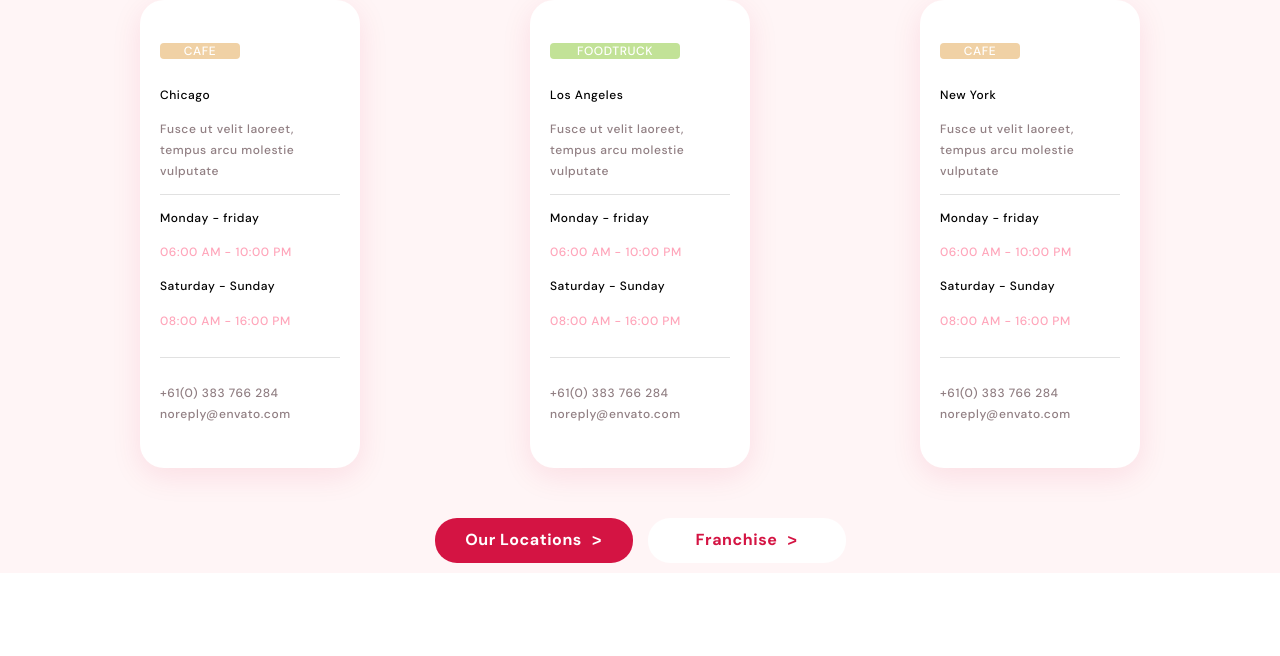
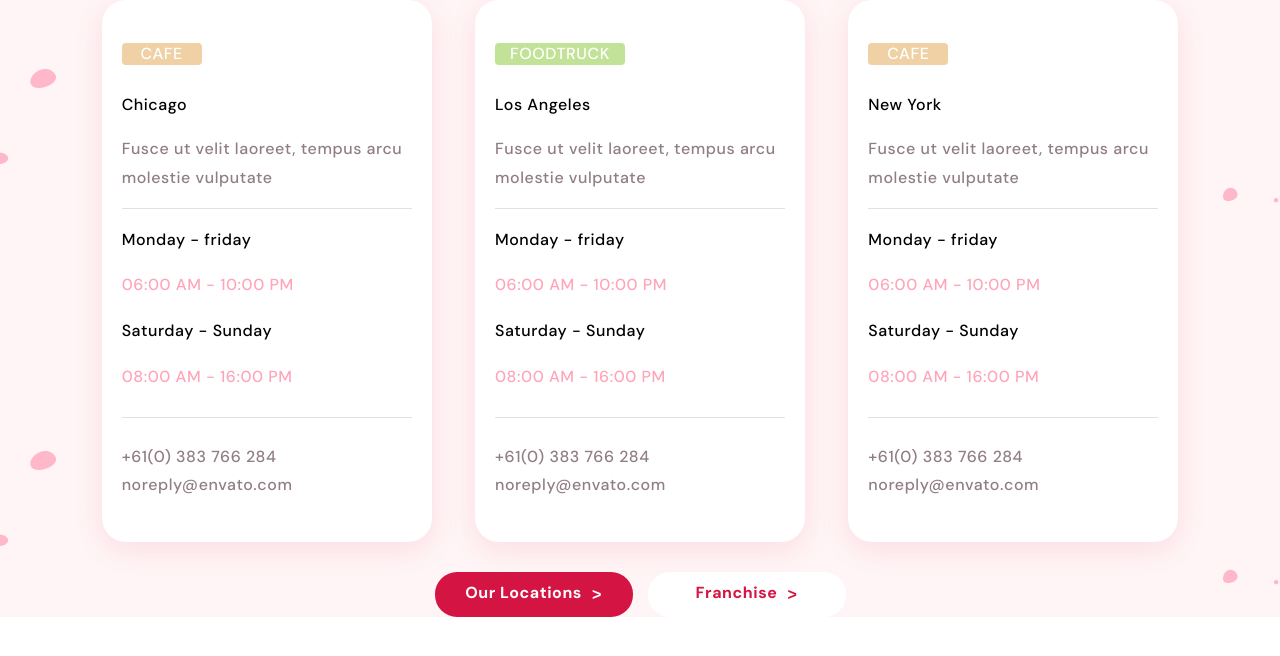
Before and after one commit to OleksandrBalashov/project, a website built with Parcel: page src/index.html in a window 1280 px wide. Built offline with nearby package versions, Linux system fonts and the light colour scheme.

Commit message:
finisging touches done

```diff
--- a/src/sass/components/_events.scss
+++ b/src/sass/components/_events.scss
@@ -10,6 +10,19 @@ margin-bottom: 30px;
 }
 .events-section{
     background-color: $events-section-bgc;
+    background-image: url(../images/events-section-bg-img.png);
+    @media screen and (min-device-pixel-ratio: 2),
+    screen and (min-resolution: 192dpi),
+    screen and (min-resolution: 2dppx) {
+        background-image: url("/images/events-section-bg-img@2x.png");
+        padding-bottom: 113px;
+        @media screen and (min-width: 767px) {
+            padding-bottom: 165px;
+        }
+    }
+
+
+
 }
 .events-list__container{
     padding: 43px 20px;
@@ -19,13 +32,31 @@ margin-bottom: 30px;
     box-shadow: 0px 8px 30px
     rgba(212, 20, 67, 0.1);
     border-radius: 24px;
+    height: auto;
     width: 220px;
-    height: auto;
-    margin-bottom: 20px;
+    margin-right: 0px;
+
+    &:not(:last-child){
+        margin-bottom: 20px;
+    }
+
+    @media screen and (min-width: 768px) {
+        &:not(:last-child){
+            margin-bottom: 0px;
+            margin-right: 20px;
+        }
+    }
+
+    @media screen and (min-width: 1200px) {
+        width: 330px;
+        &:not(:last-child){
+            margin-right: -50px;
+        }
+    }
 }
 .events-list__item__first-section{
-    border-bottom: 1px solid #E1E1E1
-}
+    border-bottom: 1px solid #E1E1E1;
+    }
 .events-list__item__first-section__cafe{
     margin: 0;
     width: 80px;
@@ -38,6 +69,10 @@ margin-bottom: 30px;
     text-transform: uppercase;
     font-weight: 500;
     line-height: 1.35;
+    @media screen and (min-width: 768px) {
+        font-size: 16px;
+    }
+
 }
 .events-list__item__first-section__foodtruck{
     margin: 0;
@@ -51,6 +86,12 @@ margin-bottom: 30px;
     text-transform: uppercase;
     font-weight: 500;
     line-height: 1.35;
+    @media screen and (min-width: 768px) {
+        font-size: 14px;
+    }
+    @media screen and (min-width: 1200px) {
+        font-size: 16px;
+    }
 }
 .events-list__item__first-section__first-row{
     margin-top: 25px;
@@ -58,11 +99,23 @@ margin-bottom: 30px;
     font-weight: 500;
     font-size: 12px;
     line-height: 1.86;
+    @media screen and (min-width: 768px) {
+        font-size: 14px;
+    }
+    @media screen and (min-width: 1200px) {
+        font-size: 16px;
+    }
 }
 .events-list__item__first-section__second-row{
     font-weight: 500;
     font-size: 12px;
     color:$secondary-text-color;
+    @media screen and (min-width: 768px) {
+        font-size: 14px;
+    }
+    @media screen and (min-width: 1200px) {
+        font-size: 16px;
+    }
 
 }
 .events-list__item__second-section{
@@ -72,12 +125,24 @@ margin-bottom: 30px;
     font-weight: 500;
     font-size: 12px;
     line-height: 1.86;
+    @media screen and (min-width: 768px) {
+        font-size: 14px;
+    }
+    @media screen and (min-width: 1200px) {
+        font-size: 16px;
+    }
 }
 .events-list__item__second-section__second-row{
     font-weight: 500;
     font-size: 12px;
     line-height: 1.86;
     color: $circle-bgc;
+    @media screen and (min-width: 768px) {
+        font-size: 14px;
+    }
+    @media screen and (min-width: 1200px) {
+        font-size: 16px;
+    }
 }
 .events-list__item__third-section{
     margin-top: 25px;
@@ -87,12 +152,24 @@ margin-bottom: 30px;
     font-weight: 500;
     font-size: 12px;
     color: $secondary-text-color;
+    @media screen and (min-width: 768px) {
+        font-size: 14px;
+    }
+    @media screen and (min-width: 1200px) {
+        font-size: 16px;
+    }
 }
 .events-list__item__third-section__second-row{
     @extend %link;
     font-weight: 500;
     font-size: 12px;
     color: $secondary-text-color;
+    @media screen and (min-width: 768px) {
+        font-size: 14px;
+    }
+    @media screen and (min-width: 1200px) {
+        font-size: 16px;
+    }
 }
 .event-section__btn-container{
     @extend %centered-flex;
@@ -107,20 +184,34 @@ margin-bottom: 30px;
     font-size: 16px;
     font-weight: bold;
     padding: 7.5px 0px;
-    margin-bottom: 10px;
+
 }
 .event-section__btn-container__first-btn{
     margin-right: 15px;
     background-color: $primary-text-pink;
     color: $white;
+    margin-bottom: 10px;
+    @media screen and (max-width: 767px) {
+        margin-right: 0;
+    }
+    @media screen and (min-width: 767px) {
+        margin-bottom: 0;
+    }
+
+}
+.event-section__btn-container__first-btn:hover{
+    transform: rotateY(360deg);
+    transition: 2.2s;
+
 }
 .event-section__btn-container__second-btn{
     background-color: $white;
     color: $primary-text-pink;
 }
 .event-section__btn-container__second-btn:hover{
+    transform: rotateY(360deg);
     background-color: $button-hover-color;
-    transition: 1s;
+    transition: 2.2s;
 }
 .event-section__btn-container__first-btn__arrow,.event-section__btn-container__second-btn__arrow{
     margin-left: 10px;
```
Also changed, not shown: src/images/events-section-bg-img.png (added), src/images/events-section-bg-img@2x.png (added).
